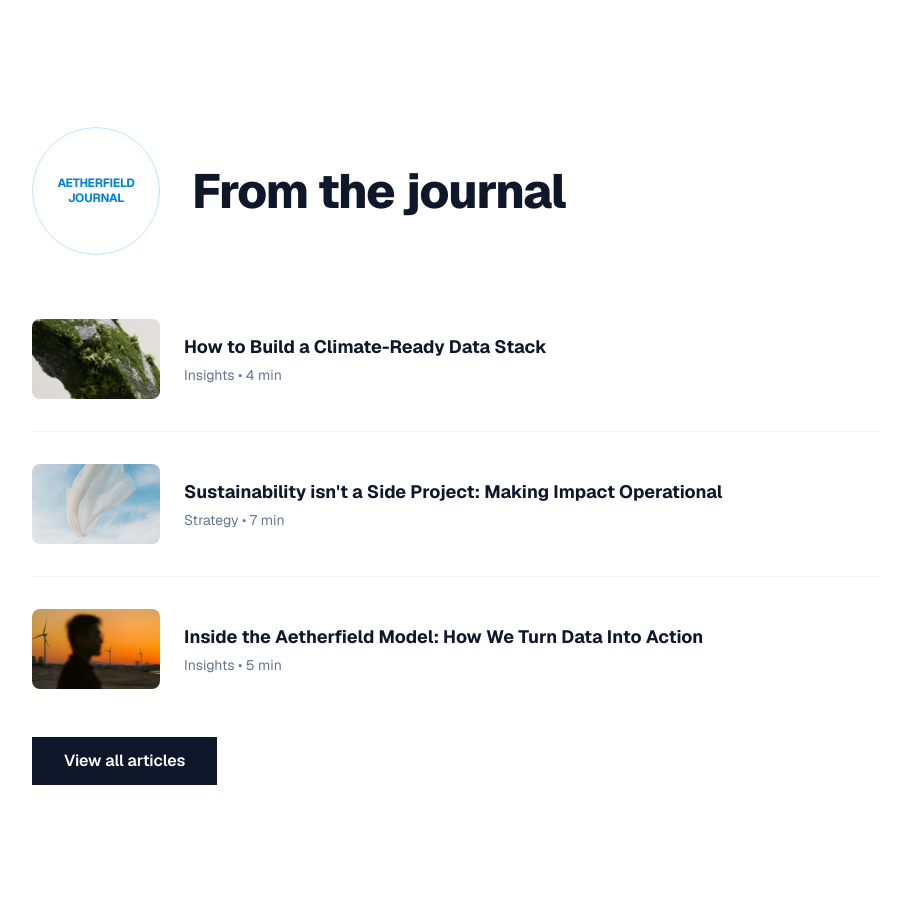
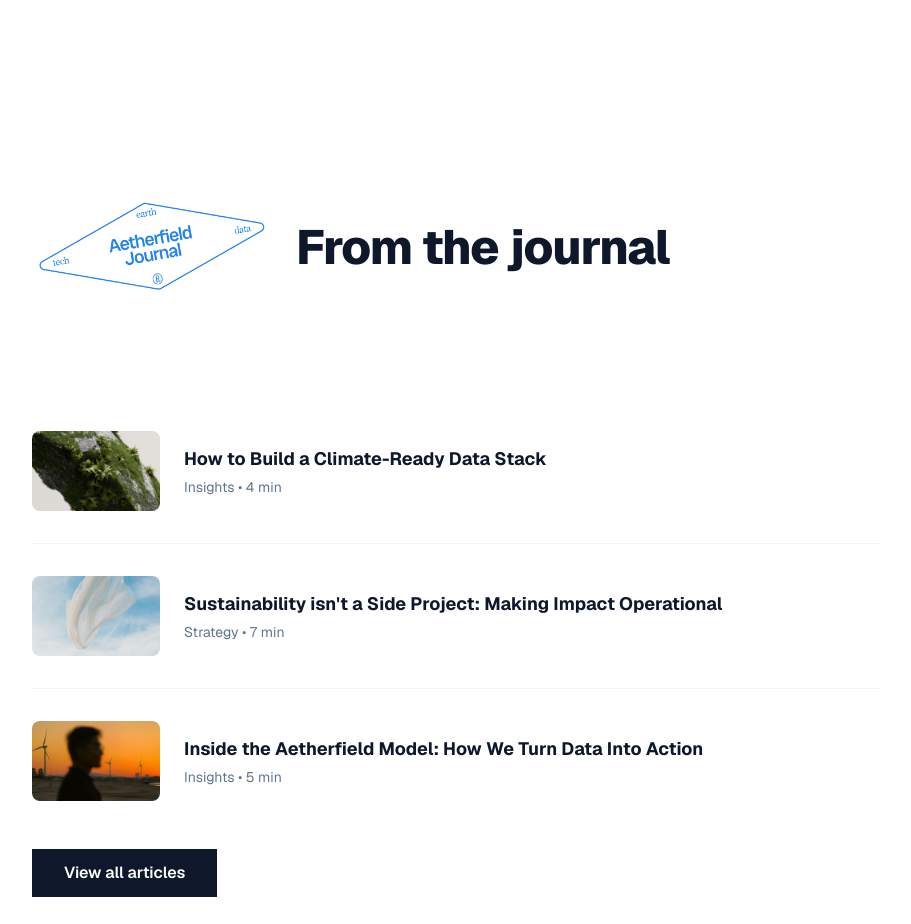
Before and after one commit to hassamnaveed44/aetherfield-saas, a Next.js app: page / in a window 1280 px wide. Shown: the part 3140-4064 px from the top of the page, without its empty margins (184-1095 px from the left). Built offline with nearby package versions, Linux system fonts and the light colour scheme.

Commit message:
Update the journal section image

```diff
--- a/src/components/sections/Journal.tsx
+++ b/src/components/sections/Journal.tsx
@@ -1,3 +1,4 @@
+/* STREAMING_CHUNK:Updating JournalSection to hide sticker on mobile... */
 import React from 'react';
 import Image from 'next/image';
 
@@ -30,14 +31,18 @@ export default function JournalSection() {
     <section className="w-full py-24 bg-white">
       <div className="max-w-4xl mx-auto px-6">
 
-        {/* Header with decorative stamp */}
-        <div className="flex items-center gap-8 mb-16">
-          <div className="w-32 h-32 flex-shrink-0 border border-sky-200 rounded-full flex items-center justify-center p-4">
-             <div className="text-center font-bold text-sky-600 text-xs tracking-tight uppercase leading-tight">
-               Aetherfield<br />Journal
-             </div>
+        {/* Responsive Header Section */}
+        <div className="flex flex-col md:flex-row items-center md:items-center gap-6 mb-16">
+          {/* Sticker container: 'hidden md:block' ensures it is hidden on mobile and visible on desktop */}
+          <div className="hidden md:block w-60 h-60 flex-shrink-0 relative">
+            <Image
+              src="/images/sticker container.png"
+              alt="Aetherfield Journal Sticker"
+              fill
+              className="object-contain"
+            />
           </div>
-          <h2 className="text-4xl md:text-5xl font-extrabold text-slate-900 tracking-tight">
+          <h2 className="text-4xl md:text-5xl font-extrabold text-slate-900 tracking-tight text-center md:text-left">
             From the journal
           </h2>
         </div>
```
Also changed, not shown: public/images/Sticker container.png (added).
